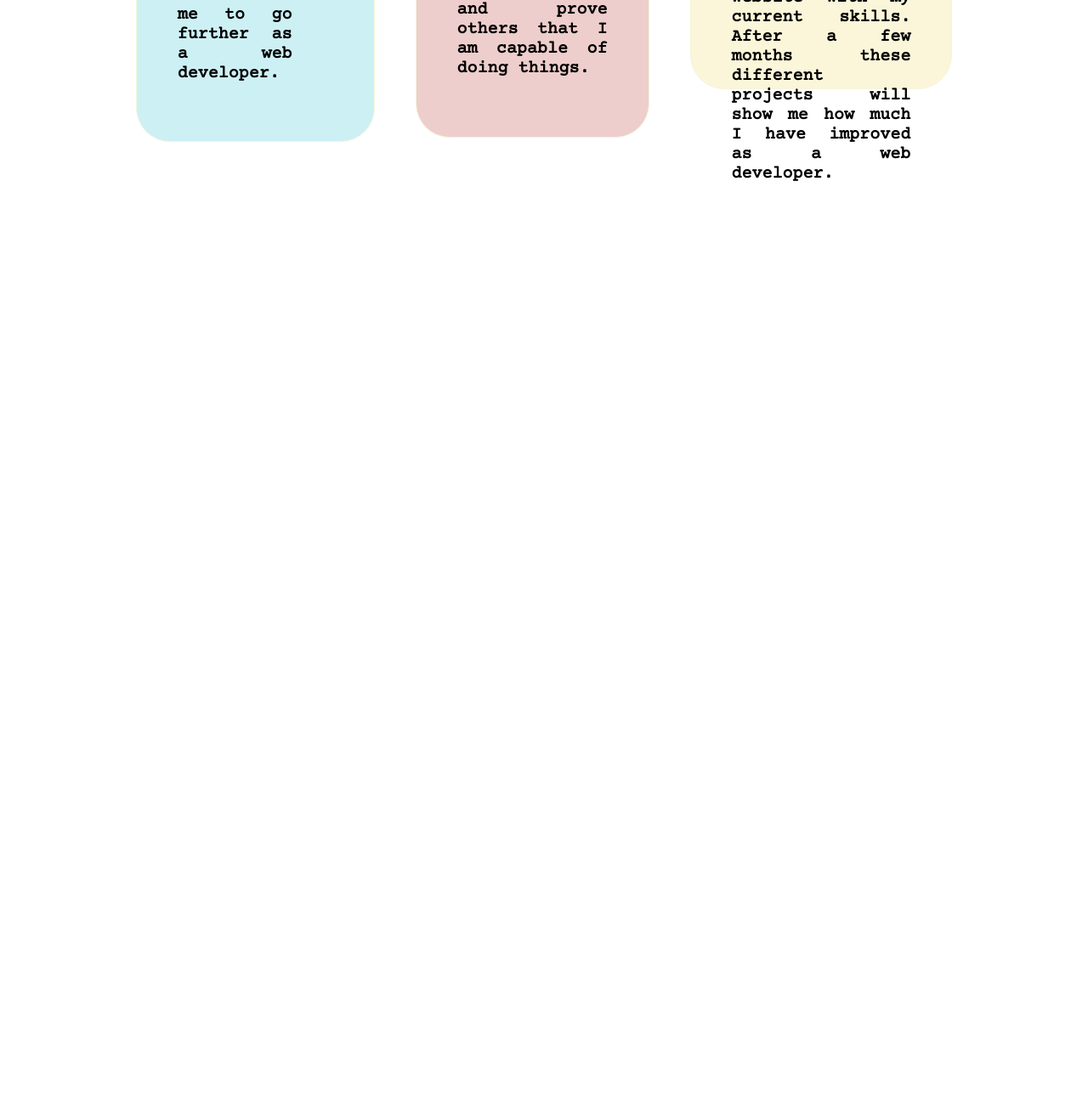
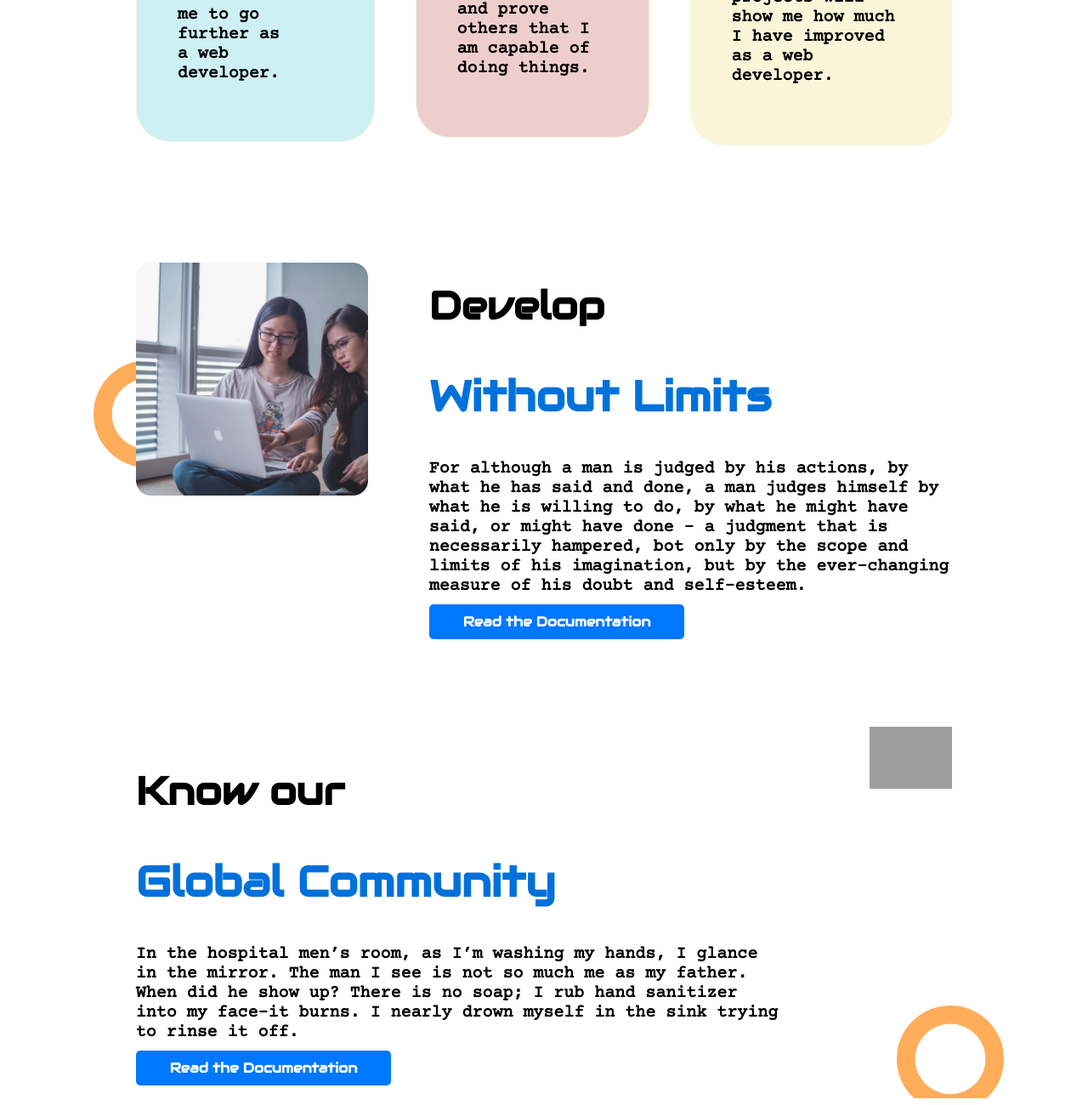
Before and after one commit to munem-shahriar697/assignment1-programminghero, a plain HTML site: page index.html in a window 1280 px wide. Shown: the part 1389-2689 px from the top of the page at 85% size. Before the commit the page ends 1605 px from the top, so only its background shows below. Drawn offline with nearby package versions, Linux system fonts and the light colour scheme; grey boxes are pictures that could not be loaded.

Commit message:
third and fourth section

```diff
--- a/index.html
+++ b/index.html
@@ -60,7 +60,7 @@
             <div id="second3">
                 <img class="illustration" src="images/illustrator-3.png" alt="chobi">
                 <h2>Goals</h2>
-                <p>I am trying to finish my daily modules in time and also practise some tasks. I am going to also do
+                <p>I am going to do
                     some
                     of my own projects which are inspired by my own thoughts. I just want to make eye-pleasing website
                     with
@@ -71,6 +71,37 @@
         </div>
 
     </section>
+
+    <section class="third">
+        <div>
+            <img style="width: 110%;padding-top: 10%;" src="images/coding.png" alt="people coding">
+        </div>
+
+        <div id="limits">
+            <h3>Develop</h3>
+            <h1 id="color-limits">Without Limits</h1>
+            <p>For although a man is judged by his actions, by what he has said and done, a man judges himself by what
+                he is willing to do, by what he might have said, or might have done – a judgment that is necessarily
+                hampered, bot only by the scope and limits of his imagination, but by the ever-changing measure of his
+                doubt and self-esteem.</p>
+            <a class="button" href="https://github.com/munem-shahriar697" target="_blank">Read the Documentation</a>
+        </div>
+    </section>
+
+    <section class="fourth">
+        <div id="fourth-border">
+            <h3>Know our</h3>
+            <h1 id="color-limits">Global Community</h1>
+            <p>In the hospital men’s room, as I’m washing my hands, I glance in the mirror. The man I see is not so much
+                me as my father. When did he show up? There is no soap; I rub hand sanitizer into my face–it burns. I
+                nearly drown myself in the sink trying to rinse it off.</p>
+            <a class="button" href="https://github.com/munem-shahriar697" target="_blank">Read the Documentation</a>
+        </div>
+        <div>
+            <img style="width: 100%;" src="images/project.png" alt="people coding">
+        </div>
+    </section>
+
 </body>
 
 </html>
--- a/style.css
+++ b/style.css
@@ -8,10 +8,14 @@ h2{
     font-size: 30px;
     font-weight: 900;
 }
+h3{
+    font-family: 'Audiowide', cursive;
+    font-size: 46px;
+    font-weight: 900;
+}
 p{
     font-family: 'Courier Prime', monospace;
     font-size: 20px;
-    text-align: justify;
     font-weight: 600;
 }
 
@@ -38,6 +42,7 @@ a{
     display: flex;
     padding: 2% 12%;
 }
+
 #second1{
     border: 1px solid beige;
     border-radius: 40px;
@@ -61,7 +66,7 @@ a{
     margin-left: 5%;
     width: 3000px;
     background-color: rgba(250, 243, 203, 0.733);
-    height: 575px;
+    height: 85%;
 }
 #mission2022{
     color:rgb(0, 113, 219);
@@ -86,3 +91,28 @@ a{
     width: 80%;
     align-content: center;
 }
+.third{
+    display: flex;
+    padding: 7% 12%;
+    background-image: url(images/shape-1.png);
+    background-size: 10%;
+    background-position: 9% 45%;
+    background-repeat: no-repeat;
+}
+ #limits{
+    margin-left: 10%;
+ }
+ #color-limits{
+    color:rgb(0, 113, 219);
+}
+.fourth{
+    display: flex;
+    padding: 2% 12%;
+    background-image: url(images/shape-1.png);
+    background-size: 10%;
+    background-position: 92% 105%;
+    background-repeat: no-repeat;
+}
+#fourth-border{
+    margin-right: 10%;
+}
```
Also changed, not shown: images/coding.png (added), images/shape-1.png (added), 1 other file.
